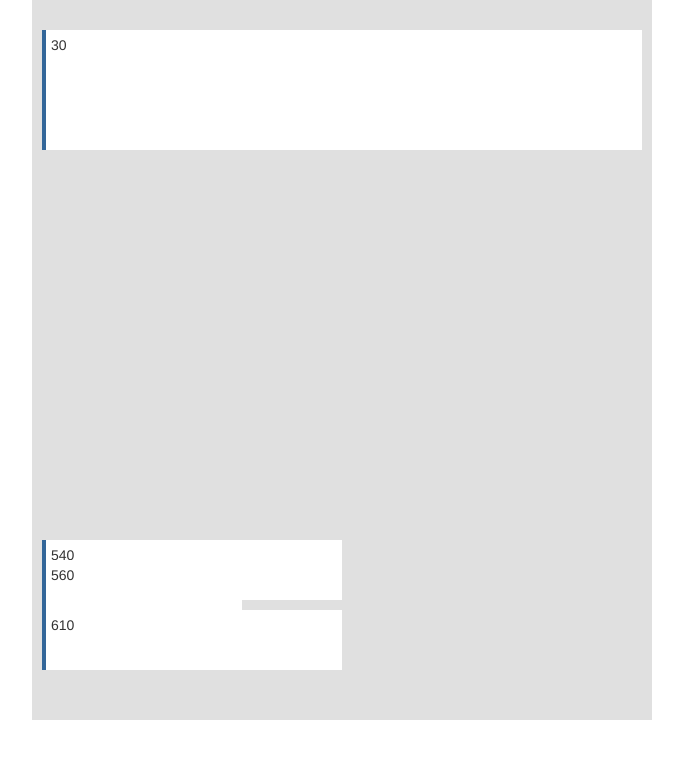
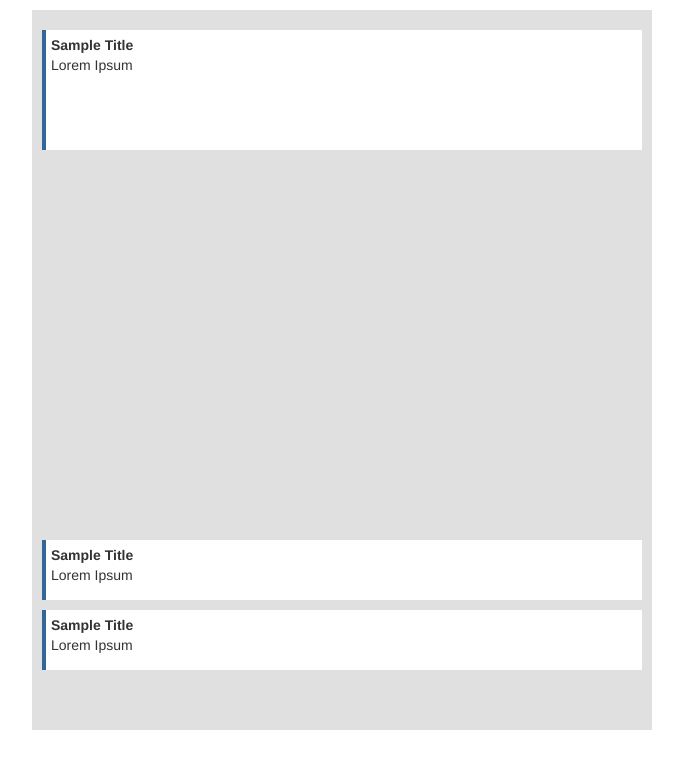
Before and after one commit to mliu/fbcalendar, a plain HTML site: page index.html in a window 1280 px wide. Shown: the whole page, without its empty margins (298-981 px from the left). Drawn offline with Linux system fonts and the light colour scheme.

Commit message:
new approach

```diff
--- a/css/main.css
+++ b/css/main.css
@@ -14,6 +14,7 @@
   height: 720px;
   padding: 0 10px;
   margin: auto;
+  margin-top:10px;
   background-color: #E0E0E0;
 }
 
@@ -24,6 +25,8 @@
   border-left: 4px solid #336699;
   padding: 5px;
   position: absolute;
+  overflow: auto;
   float: left;
+  width: auto;
   background-color: #fff;
 }
--- a/index.html
+++ b/index.html
@@ -3,13 +3,14 @@
     <head>
         <meta charset="utf-8">
         <meta http-equiv="X-UA-Compatible" content="IE=edge,chrome=1">
-        <title>FB Front End Challenge</title>
+        <title>FB Calendar Challenge</title>
         <meta name="viewport" content="width=device-width, initial-scale=1">
 
         <link rel="stylesheet" href="css/bootstrap.min.css">
         <link rel="stylesheet" href="css/bootstrap-theme.min.css">
         <link rel="stylesheet" href="css/main.css">
 
+        <script src="js/vendor/jquery-1.11.1.min.js"></script>
         <script src="js/vendor/modernizr-2.6.2.min.js"></script>
     </head>
     <body>
--- a/js/main.js
+++ b/js/main.js
@@ -1,28 +1,80 @@
 var sample = [  {start: 30, end:  150}, {start: 540,  end:  600}, {start: 560,  end:  620}, {start: 610,  end: 670}  ];
 
-function layOutDay(events) {
-  var cal = document.getElementById("calendar");
-  var minWidth = [];
+var Event = function (start, end) {
+  this.start = start;
+  this.end = end;
+  this.width = -1;
+  this.height = end - start;
+  this.marginLeft = -1;
+  this.rendered = false;
+  this.title = "Sample Title";
+  this.description = "Lorem Ipsum";
+};
 
-  while (cal.firstChild) {
-    cal.removeChild(cal.firstChild);
+function EventTree () {
+  this.tree = [];
+};
+
+EventTree.prototype.initialize = function(events, target) {
+  target.children().remove();
+
+  //Sort array by starting time
+  var array = events.sort(function (a, b) {
+    return ((a.start < b.start) ? -1 : (a.start > b.start) ? 1 : 0);
+  });
+
+  array.forEach(function (entry, index) {
+    // var el = document.createElement("div");
+    // el.className = "entry";
+    // el.innerHTML = entry.start;
+    // el.style.marginTop = entry.start + "px";
+    // el.style.height = (entry.end - entry.start) + "px";
+    this.append(entry);
+    // if (!minWidth[index] || minWidth[index] > 600 / overlap) {
+    //   minWidth[index] = 600 / overlap;
+    // }
+    // el.style.width = minWidth[index] + "px";
+    // cal.appendChild(el);
+  }, this);
+
+  this.render(target);
+}
+
+EventTree.prototype.append = function(entry) {
+  var overlappedEvents = this.tree.filter(function (otherEntry) {
+    //If otherEntry overlaps with current event at any time
+    if ((entry.start >= otherEntry.start && entry.start <= otherEntry.end) || (otherEntry.start >= entry.start && otherEntry.start <= entry.end)) {
+      this.tree.push(otherEntry);
+      return true;
+    } else {
+      return false;
+    }
+  }, this);
+
+  if (overlappedEvents.length == 0) {
+    this.tree.push(new Event(entry.start, entry.end));
   }
+}
 
-  events.forEach(function (entry, index) {
-    var el = document.createElement("div");
-    el.className = "entry";
-    el.innerHTML = entry.start;
-    el.style.marginTop = entry.start + "px";
-    el.style.height = (entry.end - entry.start) + "px";
-    var overlap = events.filter(function (entry2) {
-      return (entry.start >= entry2.start && entry.start <= entry2.end) || (entry2.start >= entry.start && entry2.start <= entry.end);
-    }).length;
-    if (!minWidth[index] || minWidth[index] > 600 / overlap) {
-      minWidth[index] = 600 / overlap;
-    }
-    el.style.width = minWidth[index] + "px";
-    cal.appendChild(el);
+EventTree.prototype.render = function(target) {
+  this.tree.forEach(function (entry) {
+    var el = document.createElement('div');
+    $(el).attr('class', 'entry').css({
+      top: entry.start + 'px',
+      width: '600px',
+      height: entry.height,
+    });
+    el.innerHTML = '<span><strong>' + entry.title + '</strong></span>' +
+                   '<br><span>' + entry.description + '</span>';
+    target.append(el);
   });
 }
 
-layOutDay(sample);
+function layOutDay(events) {
+  var eventTree = new EventTree();
+  eventTree.initialize(events, $("#calendar"));
+}
+
+$(document).ready(function () {
+  layOutDay(sample);
+});
```
